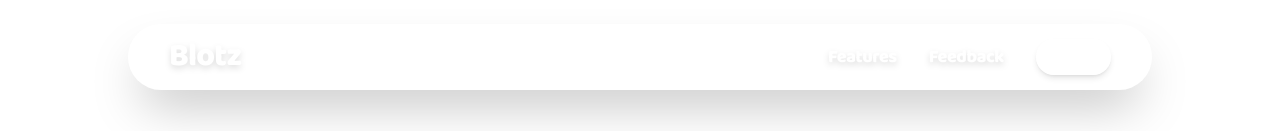
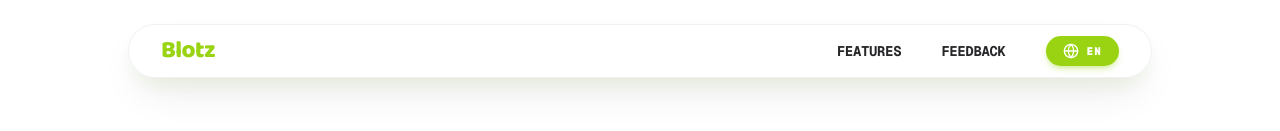
Before and after one commit to nxn-nicole/blotz-website, a Next.js app: page /features in a window 1280 px wide. Shown: the top 131 px of the page. Built offline with nearby package versions, Linux system fonts and the light colour scheme; no server answers.

Commit message:
fix navbar

```diff
--- a/src/app/globals.css
+++ b/src/app/globals.css
@@ -40,7 +40,7 @@
 @theme inline {
   --color-background: hsl(var(--background));
   --color-foreground: hsl(var(--foreground));
-  --font-sans: var(--font-baloo), "PingFang SC", "Hiragino Sans GB", "Microsoft YaHei", sans-serif;
+  --font-sans: var(--font-baloo), var(--font-noto-sc), "PingFang SC", "Hiragino Sans GB", "Microsoft YaHei", "Helvetica Neue", Helvetica, Arial, sans-serif;
   --font-mono: var(--font-geist-mono);
   --color-card: hsl(var(--card));
   --color-card-foreground: hsl(var(--card-foreground));
@@ -109,6 +109,17 @@
     animation: float 6s ease-in-out infinite;
   }
 
+  .shadow-premium {
+    box-shadow: 0 20px 40px -10px rgba(0, 0, 0, 0.1), 0 10px 20px -5px rgba(134, 194, 0, 0.1);
+  }
+
+  .chinese-text {
+    text-rendering: optimizeLegibility;
+    -webkit-font-smoothing: antialiased;
+    -moz-osx-font-smoothing: grayscale;
+    font-feature-settings: "kern" 1;
+  }
+
   @keyframes float {
     0%, 100% { transform: translateY(0px); }
     50% { transform: translateY(-20px); }
--- a/src/app/layout.tsx
+++ b/src/app/layout.tsx
@@ -1,10 +1,16 @@
-import { Baloo_2, Geist_Mono } from "next/font/google";
+import { Baloo_2, Geist_Mono, Noto_Sans_SC } from "next/font/google";
 import "./globals.css";
 import { NextIntlClientProvider } from "next-intl";
 import { getLocale, getMessages, getTranslations } from "next-intl/server";
 
 const baloo = Baloo_2({
   variable: "--font-baloo",
+  subsets: ["latin"],
+  weight: ["400", "500", "600", "700", "800"],
+});
+
+const notoSc = Noto_Sans_SC({
+  variable: "--font-noto-sc",
   subsets: ["latin"],
   weight: ["400", "500", "600", "700", "800"],
 });
@@ -37,7 +43,7 @@ export default async function RootLayout({
   return (
     <html lang={locale}>
       <body
-        className={`${baloo.className} ${baloo.variable} ${geistMono.variable} antialiased`}
+        className={`${baloo.className} ${baloo.variable} ${notoSc.variable} ${geistMono.variable} antialiased`}
       >
         <NextIntlClientProvider messages={messages}>
           {children}
--- a/src/components/site-nav-client.tsx
+++ b/src/components/site-nav-client.tsx
@@ -33,39 +33,45 @@ export default function SiteNavClient({ initialLocale }: Props) {
 
   return (
     <nav
-      className={`fixed top-6 left-1/2 -translate-x-1/2 w-[95%] max-w-5xl z-50 transition-all duration-500 rounded-full border border-white/40 shadow-2xl ${
+      className={`fixed top-6 left-1/2 -translate-x-1/2 w-[95%] max-w-5xl z-50 transition-all duration-500 rounded-full border border-zinc-200/50 shadow-premium ${
         scrolled
-          ? "glass bg-white/25 backdrop-blur-2xl py-0"
-          : "glass bg-white/20 backdrop-blur-xl py-0"
+          ? "bg-white/95 backdrop-blur-2xl py-0"
+          : "bg-white/90 backdrop-blur-xl py-0"
       }`}
     >
-      <div className="px-6 lg:px-10">
-        <div className="flex items-center justify-between h-16">
+      <div className="px-6 lg:px-8">
+        <div className="flex items-center justify-between h-[52px]">
           {/* Logo */}
           <Link
             href="/"
-            className="text-[32px] font-extrabold tracking-tight text-white drop-shadow-md hover:opacity-80 transition-all duration-300"
+            className="text-[24px] font-black tracking-tight text-primary hover:scale-105 active:scale-95 transition-all duration-200 flex items-center"
           >
             Blotz
           </Link>
 
           {/* Right side */}
-          <div className="flex items-center gap-8">
+          <div className="flex items-center gap-6">
             {/* Nav links */}
-            <div className="hidden sm:flex items-center gap-8">
+            <div className="hidden sm:flex items-center gap-2">
               <Link
                 href="/features"
-                className="group relative text-[18px] font-extrabold tracking-tight text-white drop-shadow-md transition-all"
+                className={`px-4 py-1.5 rounded-full transition-all duration-200 hover:bg-primary/10 hover:text-primary hover:scale-105 active:scale-95 ${
+                  language === "zh"
+                    ? "text-[16px] font-bold tracking-normal text-zinc-800 chinese-text"
+                    : "font-mono text-[14px] uppercase font-bold tracking-tight text-zinc-800"
+                }`}
               >
                 {t("links.features")}
-                <span className="absolute -bottom-1 left-0 w-0 h-0.5 bg-white transition-all duration-300 group-hover:w-full" />
               </Link>
               <Link
                 href="/feedback"
-                className="group relative text-[18px] font-extrabold tracking-tight text-white drop-shadow-md transition-all"
+                className={`px-4 py-1.5 rounded-full transition-all duration-200 hover:bg-primary/10 hover:text-primary hover:scale-105 active:scale-95 ${
+                  language === "zh"
+                    ? "text-[16px] font-bold tracking-normal text-zinc-800 chinese-text"
+                    : "font-mono text-[14px] uppercase font-bold tracking-tight text-zinc-800"
+                }`}
               >
                 {t("links.feedback")}
-                <span className="absolute -bottom-1 left-0 w-0 h-0.5 bg-white transition-all duration-300 group-hover:w-full" />
               </Link>
             </div>
 
@@ -73,11 +79,13 @@ export default function SiteNavClient({ initialLocale }: Props) {
             <button
               type="button"
               onClick={toggleLocale}
-              className="flex items-center gap-2 px-4 py-2 text-[12px] font-extrabold uppercase tracking-widest text-white bg-white/25 hover:bg-white/40 rounded-full border border-white/20 backdrop-blur-md transition-all active:scale-95 hover:border-white/50 shadow-md"
+              className="flex items-center gap-2 px-4 py-1.5 font-mono text-[11px] font-black uppercase tracking-widest text-white bg-primary hover:brightness-110 hover:scale-105 hover:shadow-lg hover:shadow-primary/40 rounded-full transition-all duration-200 active:scale-95 border border-primary/20 shadow-md shadow-primary/30"
               title={t("language.label")}
             >
-              <Globe className="h-4 w-4" />
-              <span>{language === "en" ? "EN" : "中文"}</span>
+              <Globe className="h-4 w-4 text-white" />
+              <span className={language === "zh" ? "text-[13px] tracking-normal font-bold chinese-text" : ""}>
+                {language === "en" ? "EN" : "中文"}
+              </span>
             </button>
           </div>
         </div>
```
